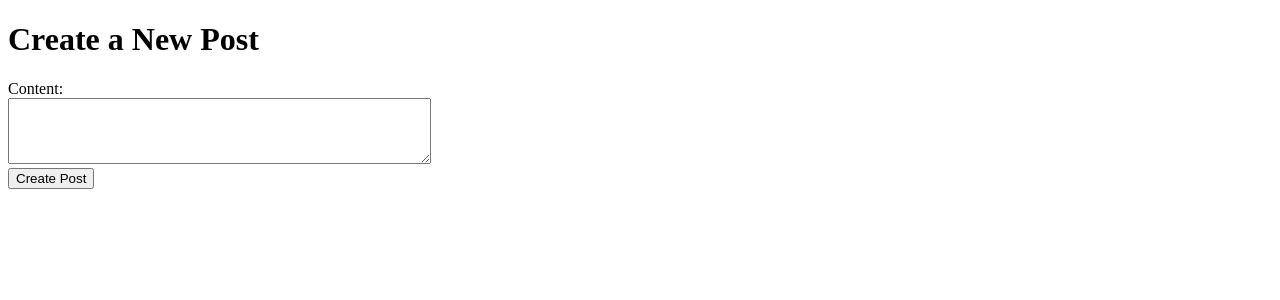
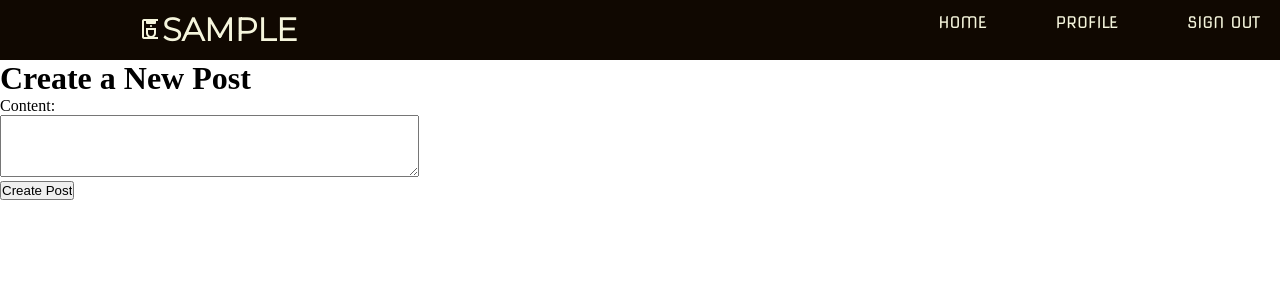
Before and after one commit to musangisilvia/virtual-coffeeShop, a Flask app: page /create_post in a window 1280 px wide. Shown: the top 300 px of the page. Run offline with Flask 3, Linux system fonts and the light colour scheme; the visitor is signed in with stand-in values (Sample User, id 1).

Commit message:
add nav and link to timeline.css

```diff
--- a/flaskr/templates/create_post.html
+++ b/flaskr/templates/create_post.html
@@ -6,9 +6,26 @@
     <meta charset="UTF-8">
     <meta name="viewport" content="width=device-width, initial-scale=1.0">
     <title>Create Post</title>
+    <!-- css -->
+    <link rel="stylesheet" href="../static/timeline-styles.css">
+
+    <!-- google icons -->
+    <link rel="stylesheet" href="https://fonts.googleapis.com/css2?family=Material+Symbols+Outlined:opsz,wght,FILL,GRAD@28,400,0,0" />
+
 </head>
 <body>
+    <header>
+        <h1><span class="material-symbols-outlined">
+            coffee_maker
+            </span>{{ current_user.username }}</h1>
+        <nav>
+            <a href="{{ url_for('timeline') }}">Home</a>
+            <a href="profile.html">Profile</a>
+            <a href="{{ url_for('logout') }}">Sign Out</a>
+        </nav>
+    </header>
 
+    <main>
         <h1>Create a New Post</h1>
 
         <form action="{{ url_for('create_post') }}" method="post">
@@ -18,6 +35,6 @@
 
             <input type="submit" value="Create Post">
         </form>
-
+    </main>
 </body>
 </html>
```
Lines whose indentation alone changed are shown as unchanged.
